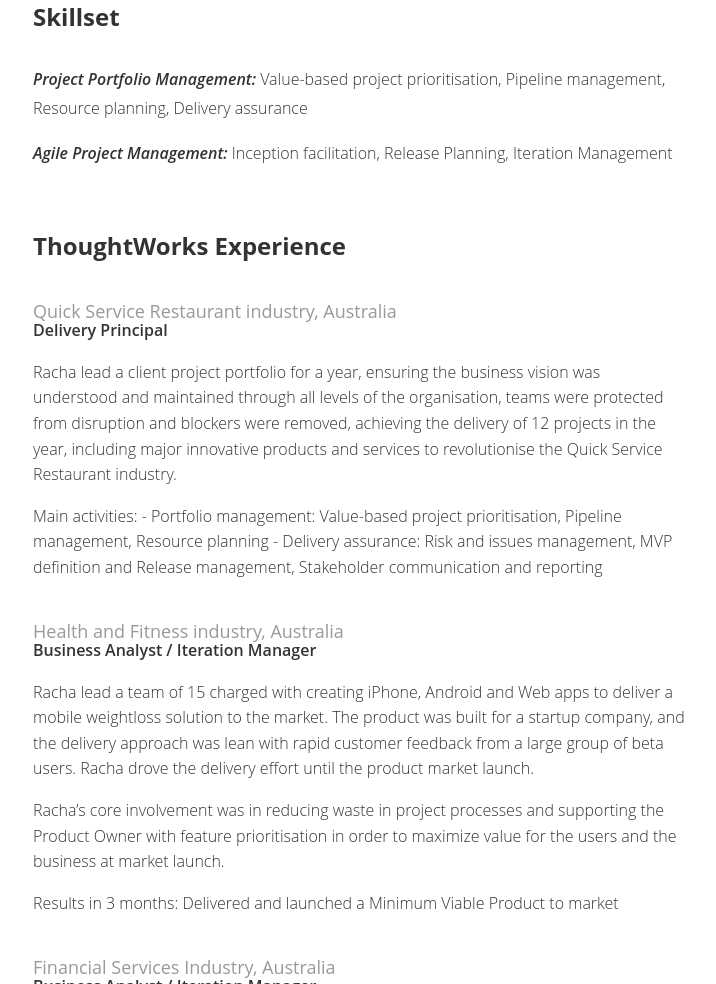
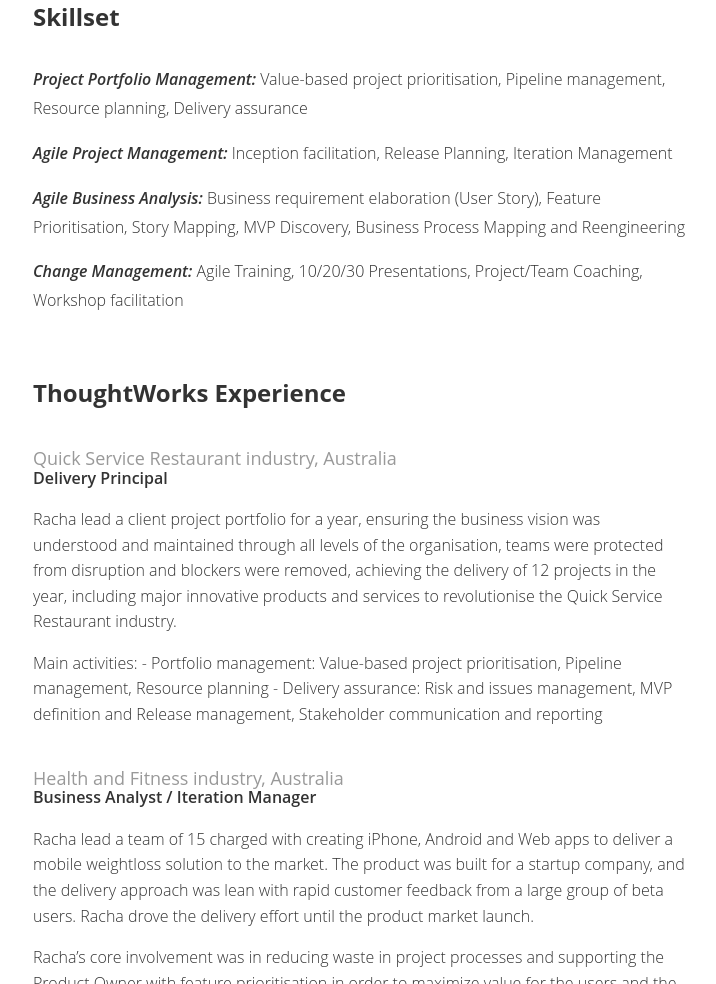
Before and after one commit to abruzzi/resume-pdf, a website: page resumes/index.html in a window 1280 px wide. Shown: the part 721-1705 px from the top of the page, without its empty margins (281-997 px from the left). Drawn offline with Linux system fonts and the light colour scheme.

Commit message:
add more skills for this person

```diff
--- a/resumes/index.html
+++ b/resumes/index.html
@@ -38,6 +38,21 @@
 						Inception facilitation, Release Planning, Iteration Management
 					</p>
 				</div>
+
+				<div class="category">
+					<p>
+						<span class="name">Agile Business Analysis:</span>
+						Business requirement elaboration (User Story), Feature Prioritisation, Story Mapping, MVP Discovery, Business Process Mapping and Reengineering
+					</p>
+				</div>
+
+				<div class="category">
+					<p>
+						<span class="name">Change Management:</span>
+						Agile Training, 10/20/30 Presentations, Project/Team Coaching, Workshop facilitation
+					</p>
+				</div>
+
 			</section>
 
 			<section class="tw-experience block">
```
Also changed, not shown: 1 other file.
